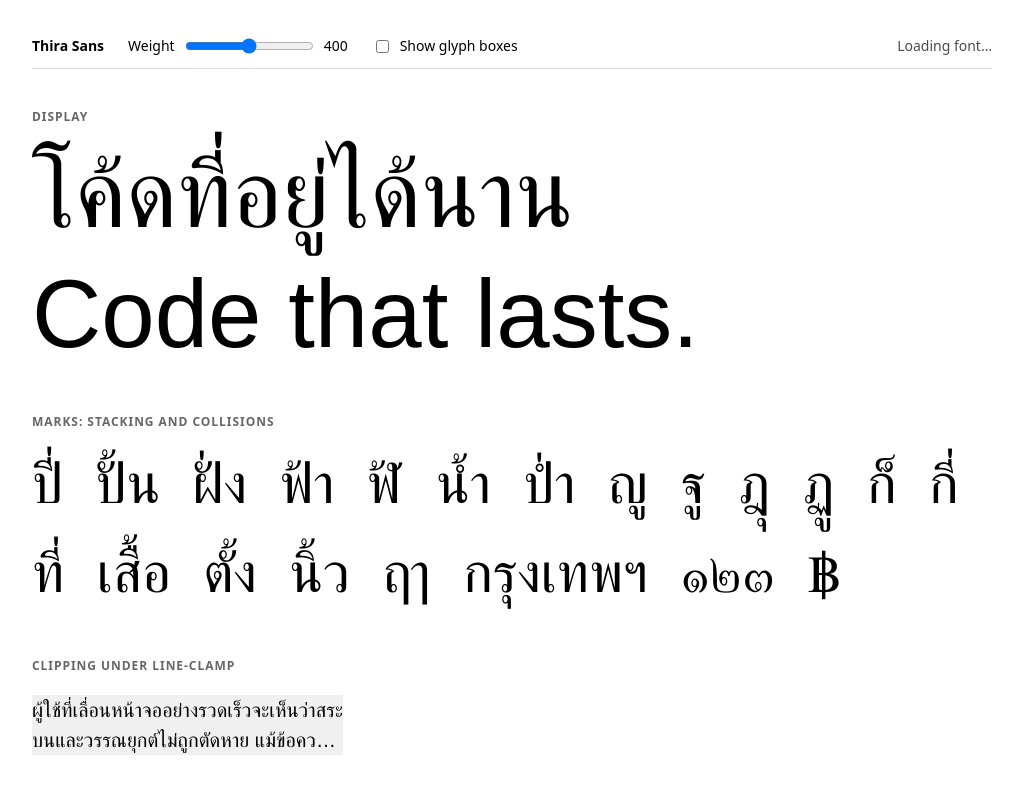
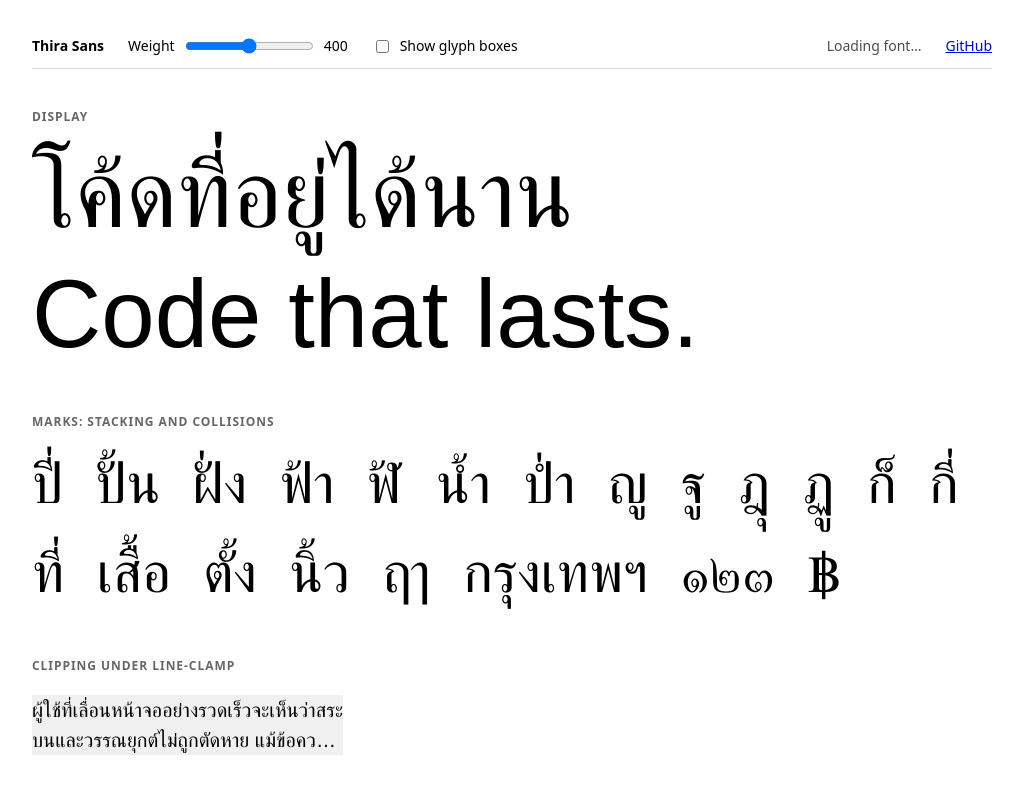
Before and after one commit to thiraphat-ps-dev/thira-sans, a plain HTML site: page proof/index.html in a window 1280 px wide. Shown: the top 792 px of the page, without its empty margins (128-1151 px from the left). Drawn offline with Linux system fonts and the light colour scheme; a web font is replaced by a local one.

```diff
--- a/proof/index.html
+++ b/proof/index.html
@@ -114,6 +114,7 @@
         </label>
         <label><input id="boxes" type="checkbox" /> Show glyph boxes</label>
         <span id="status">Loading font…</span>
+        <a href="https://github.com/thiraphat-ps-dev/thira-sans">GitHub</a>
       </header>
 
       <h2>Display</h2>
```
Also changed, not shown: .github/workflows/build.yml, README.md.
